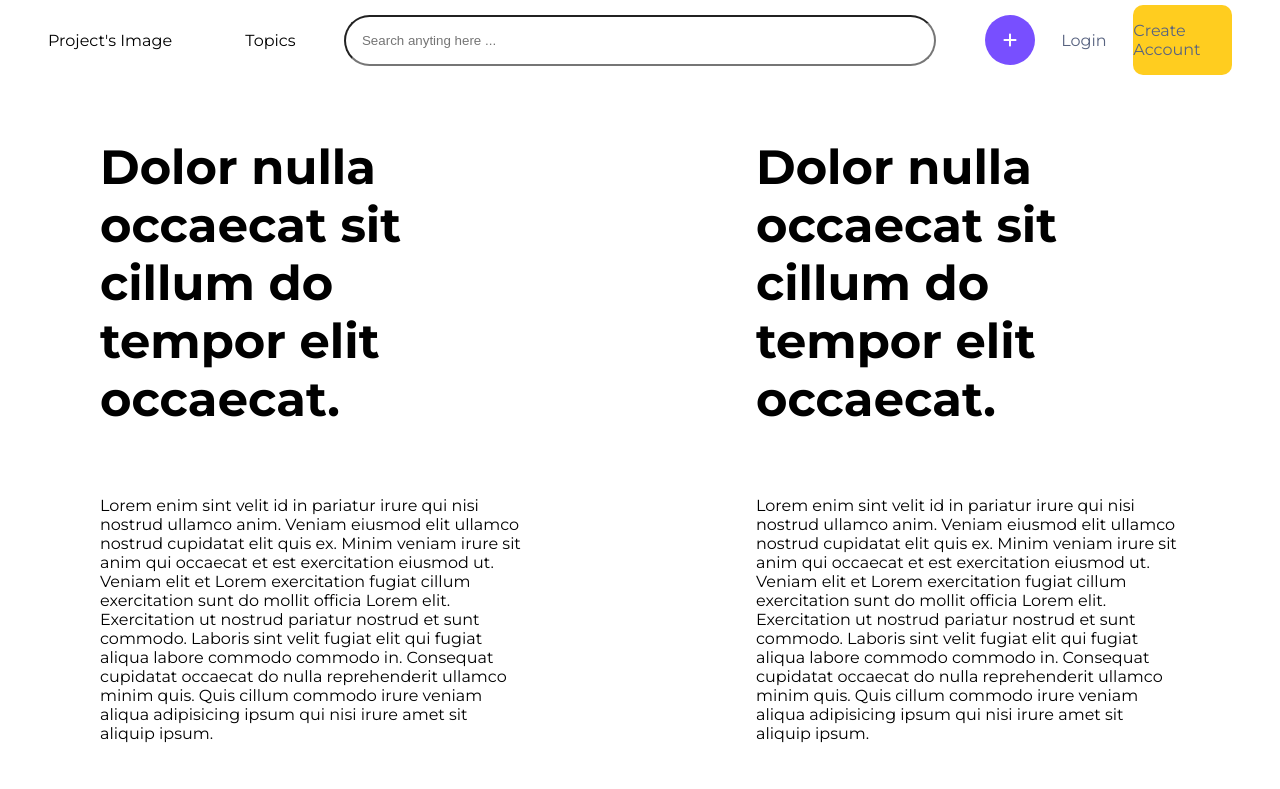
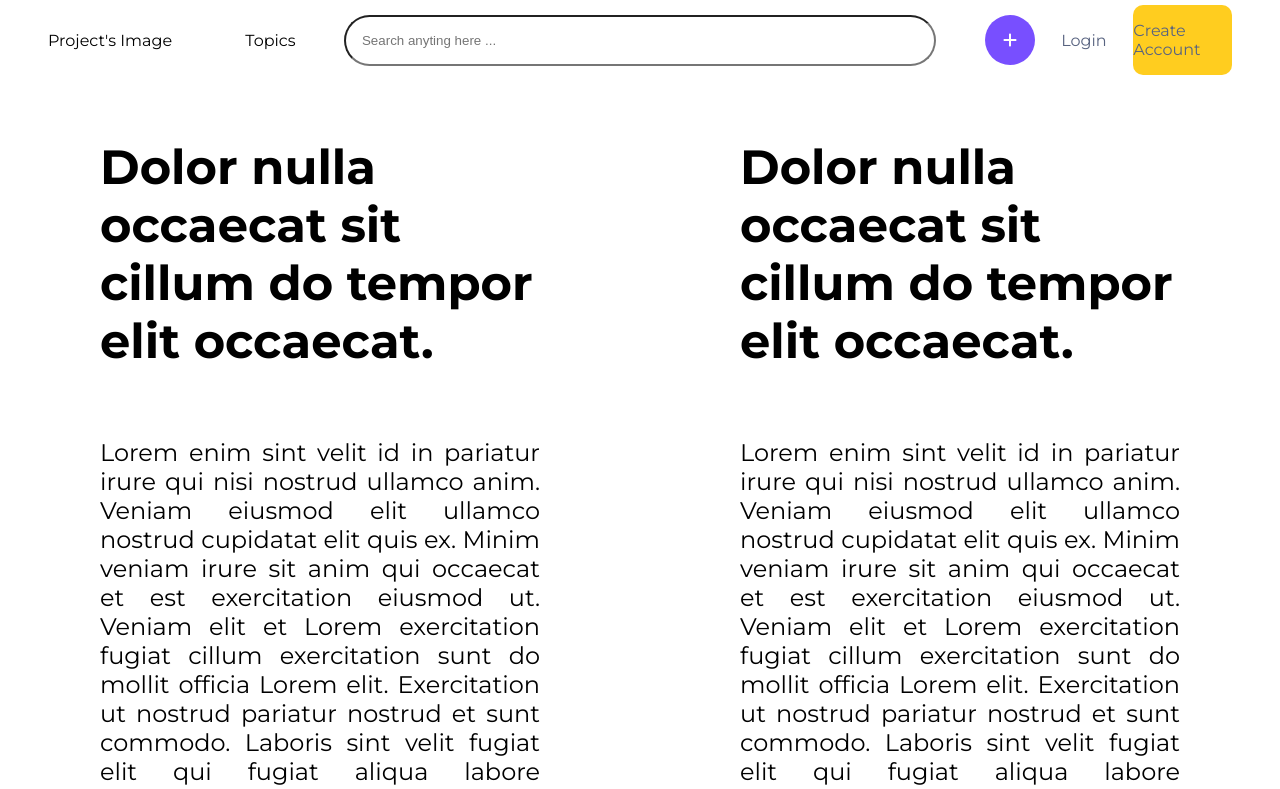
Before and after one commit to carloscabral656/srs_client, a Vue app: page / in a window 1280 px wide. Shown: the top 789 px of the page. Built offline with nearby package versions, Linux system fonts and the light colour scheme.

Commit message:
Changing section layout

```diff
--- a/src/components/globals/SectionComponent.vue
+++ b/src/components/globals/SectionComponent.vue
@@ -18,7 +18,6 @@
     display: grid;
     grid-template-columns: repeat(2, 1fr);
     grid-template-rows: 1fr;
-    gap: 2rem;
 }
 
 #first-column{
@@ -36,7 +35,8 @@
 
 .content{
     padding: 10px 100px;
-    font-size: 1rem;
+    font-size: 1.5rem;
+    text-align: justify;
 }
 
 </style>
--- a/src/views/IndexView.vue
+++ b/src/views/IndexView.vue
@@ -4,10 +4,13 @@
     <!-- Some text to describe the project -->
     <SectionComponent
         :firstColumn="{
+            type: 'Text',
             title: 'Dolor nulla occaecat sit cillum do tempor elit occaecat.',
             content: 'Lorem enim sint velit id in pariatur irure qui nisi nostrud ullamco anim. Veniam eiusmod elit ullamco nostrud cupidatat elit quis ex. Minim veniam irure sit anim qui occaecat et est exercitation eiusmod ut. Veniam elit et Lorem exercitation fugiat cillum exercitation sunt do mollit officia Lorem elit. Exercitation ut nostrud pariatur nostrud et sunt commodo. Laboris sint velit fugiat elit qui fugiat aliqua labore commodo commodo in. Consequat cupidatat occaecat do nulla reprehenderit ullamco minim quis. Quis cillum commodo irure veniam aliqua adipisicing ipsum qui nisi irure amet sit aliquip ipsum.'
         }"
+
         :secondColumn="{
+            type: 'Text',
             title: 'Dolor nulla occaecat sit cillum do tempor elit occaecat.',
             content: 'Lorem enim sint velit id in pariatur irure qui nisi nostrud ullamco anim. Veniam eiusmod elit ullamco nostrud cupidatat elit quis ex. Minim veniam irure sit anim qui occaecat et est exercitation eiusmod ut. Veniam elit et Lorem exercitation fugiat cillum exercitation sunt do mollit officia Lorem elit. Exercitation ut nostrud pariatur nostrud et sunt commodo. Laboris sint velit fugiat elit qui fugiat aliqua labore commodo commodo in. Consequat cupidatat occaecat do nulla reprehenderit ullamco minim quis. Quis cillum commodo irure veniam aliqua adipisicing ipsum qui nisi irure amet sit aliquip ipsum.'
         }"
```
